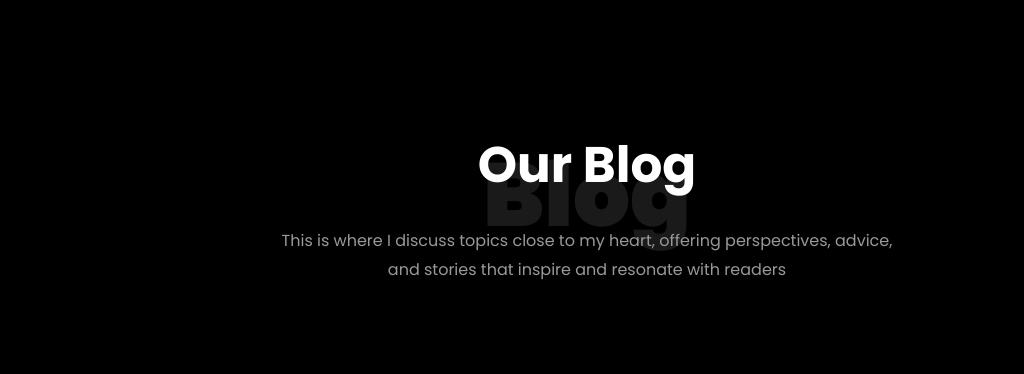
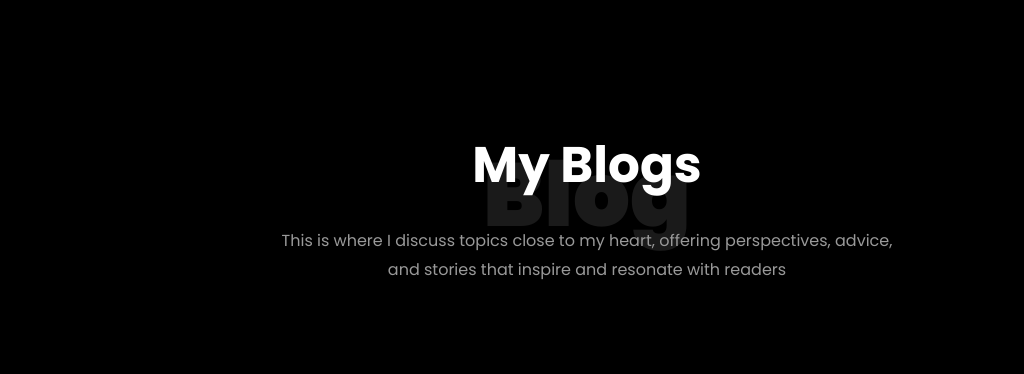
Before and after one commit to PrateekSrivastava1/prateekSrivastava, a plain HTML site: page index.html in a window 1280 px wide. Shown: the part 5320-5694 px from the top of the page, without its empty margins (53-1077 px from the left). Drawn offline with Linux system fonts and the light colour scheme; files whose address does not match are found by name.

Commit message:
fix: typo

```diff
--- a/index.html
+++ b/index.html
@@ -668,7 +668,7 @@
         <div class="row justify-content-center mb-5 pb-5">
           <div class="col-md-7 heading-section text-center ftco-animate">
             <h1 class="big big-2">Blog</h1>
-            <h2 class="mb-4">Our Blog</h2>
+            <h2 class="mb-4">My Blogs</h2>
             <p>
               This is where I discuss topics close to my heart, offering perspectives,
               advice, and stories that inspire and resonate with readers
```
